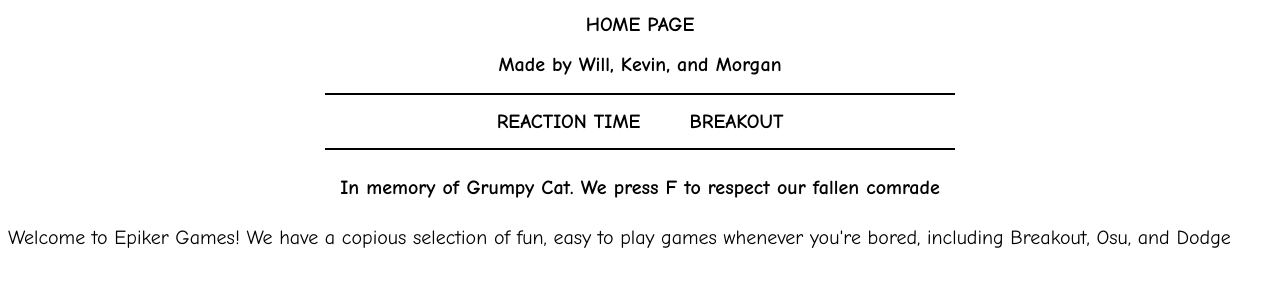
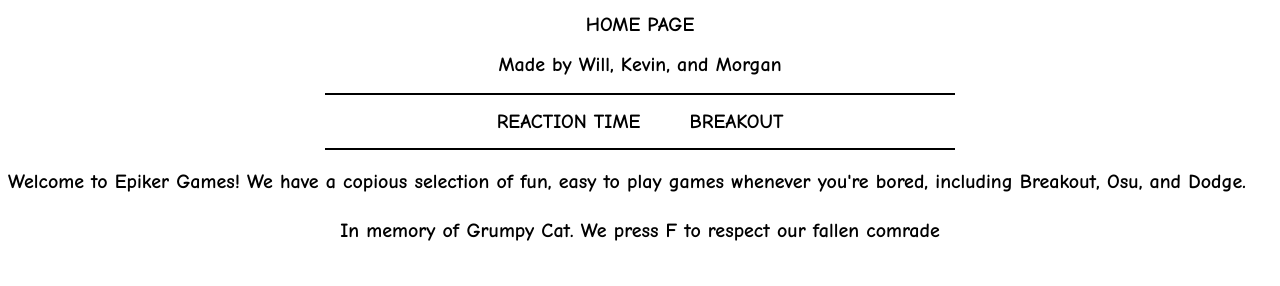
Before and after one commit to morgankoch/morgankoch.github.io, a plain HTML site: page epikergames_master/homePage/index.html in a window 1280 px wide. Drawn offline with Linux system fonts and the light colour scheme.

Commit message:
yetis that fetus

```diff
--- a/epikergames_master/homePage/index.html
+++ b/epikergames_master/homePage/index.html
@@ -11,7 +11,7 @@
       <li> <a href="../reactionTime/reactionTime.html"> Reaction Time</a> </li>
       <li> <a href="../breakout/breakout.html"> Breakout </a> </li>
     </ul>
+    <p>Welcome to Epiker Games! We have a copious selection of fun, easy to play games whenever you're bored, including Breakout, Osu, and Dodge.</p>
     <h4 align="center"> <b> In memory of Grumpy Cat. We press F to respect our fallen comrade </b> </h4>
-    <p>Welcome to Epiker Games! We have a copious selection of fun, easy to play games whenever you're bored, including Breakout, Osu, and Dodge</p>
   </body>
 </html>
```
